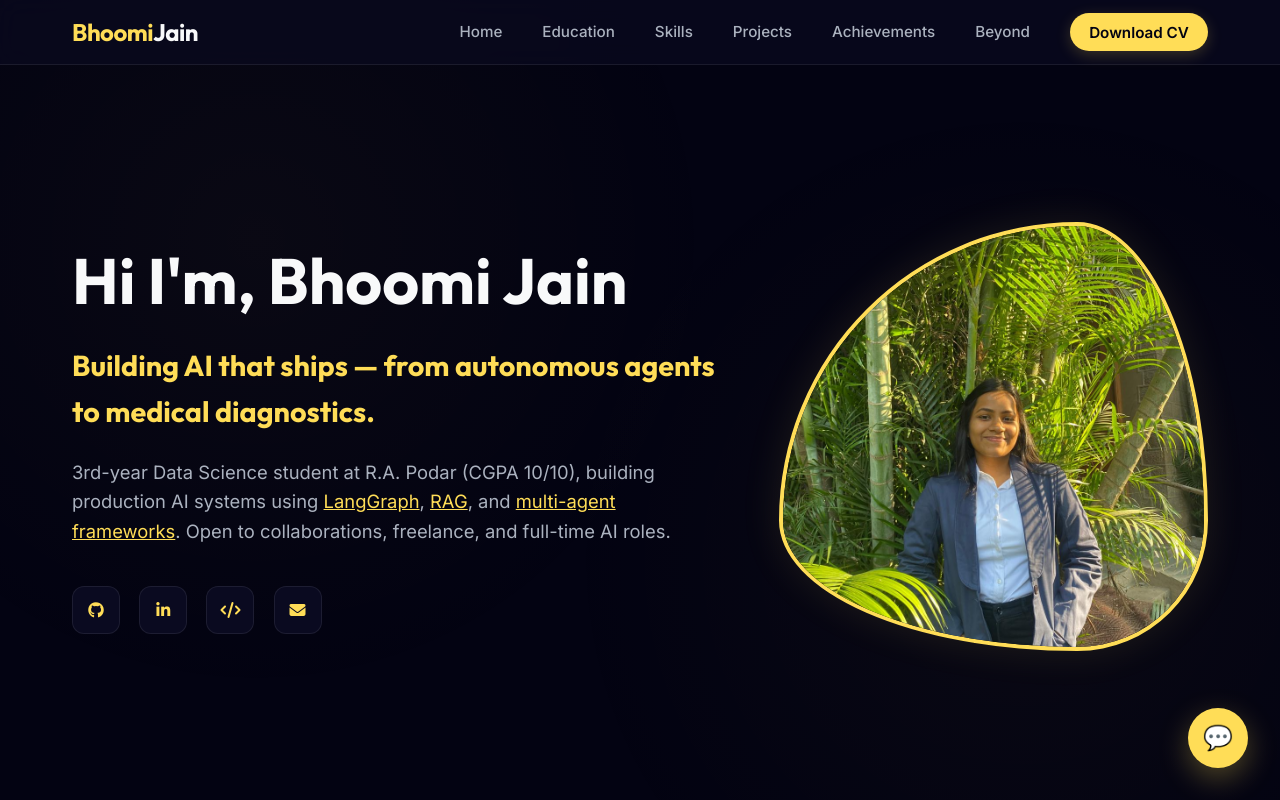
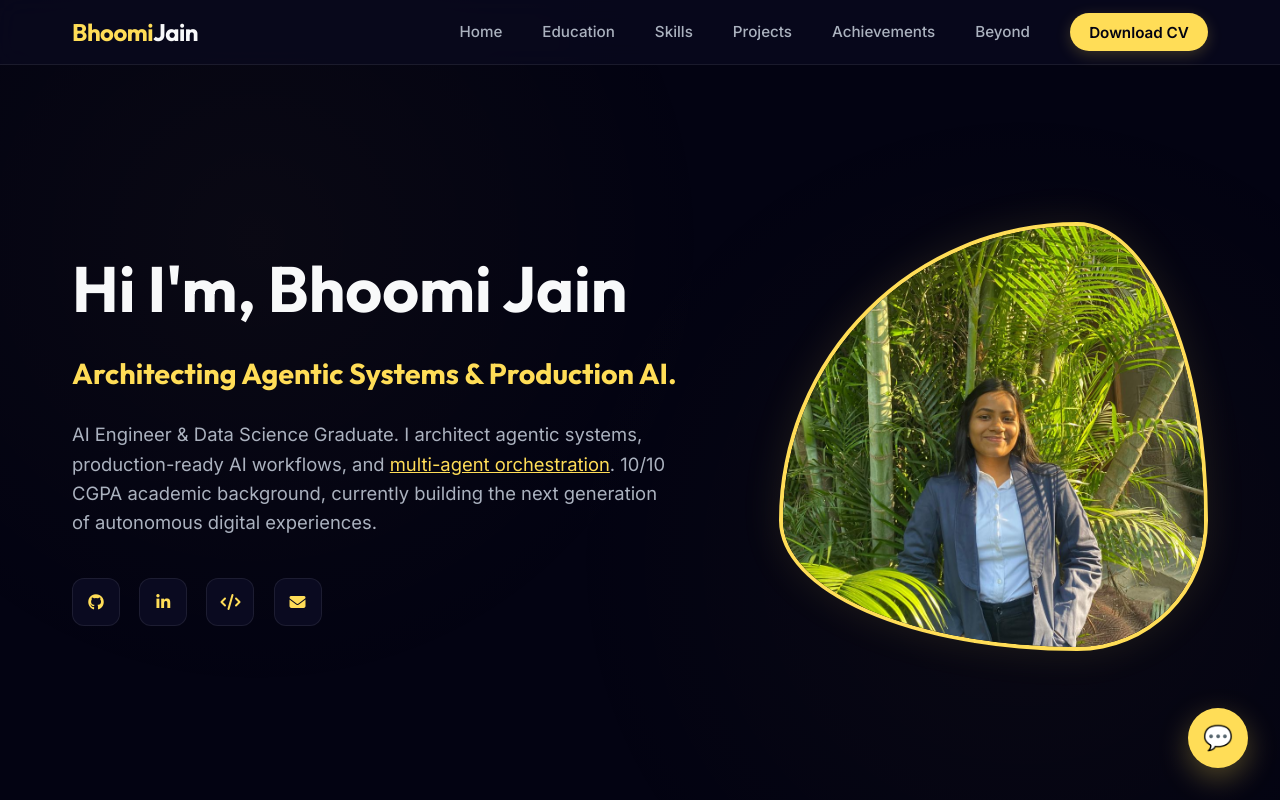
Before and after one commit to BHOOMIJ256/My-Portfolio, a plain HTML site: page index.html in a window 1280 px wide. Shown: the top 800 px of the page. Drawn offline with nearby package versions, Linux system fonts and the light colour scheme.

Commit message:
Modified Intro

```diff
--- a/index.html
+++ b/index.html
@@ -43,13 +43,11 @@
     <div class="hero">
       <div class="intro-text">
         <h1 class="typing-text"></h1>
-        <h2 class="fade-in-heading">Building AI that ships — from autonomous agents to medical diagnostics.</h2>
-        <p>3rd-year Data Science student at R.A. Podar (CGPA 10/10), building production AI systems using <a
-            href="#projects" style="color: var(--primary); text-decoration: underline;">LangGraph</a>,
-          <a href="#projects" style="color: var(--primary); text-decoration: underline;">RAG</a>, and <a
-            href="#projects" style="color: var(--primary); text-decoration: underline;">multi-agent frameworks</a>. Open
-          to collaborations, freelance, and full-time AI roles.
-        </p>
+        <h2 class="fade-in-heading">Architecting Agentic Systems & Production AI.</h2>
+        <p>AI Engineer & Data Science Graduate. I architect agentic systems, production-ready AI workflows, and <a
+            href="#projects" style="color: var(--primary); text-decoration: underline;">multi-agent orchestration</a>.
+          10/10 CGPA academic
+          background, currently building the next generation of autonomous digital experiences.</p>
 
         <div class="social-icons">
           <a href="https://github.com/BHOOMIJ256" target="_blank" class="icon-circle"><i class="fab fa-github"></i></a>
@@ -122,7 +120,7 @@
         <span class="year">2023-26</span>
         <div class="content">
           <h3>BSc in Data Science & Analytics</h3>
-          <p>R.A Podar College of Commerce & Economics<br>CGPA: 10/10 (Current)</p>
+          <p>R.A Podar College of Commerce & Economics<br>CGPA: 10/10 — First Rank</p>
         </div>
       </div>
 
```
